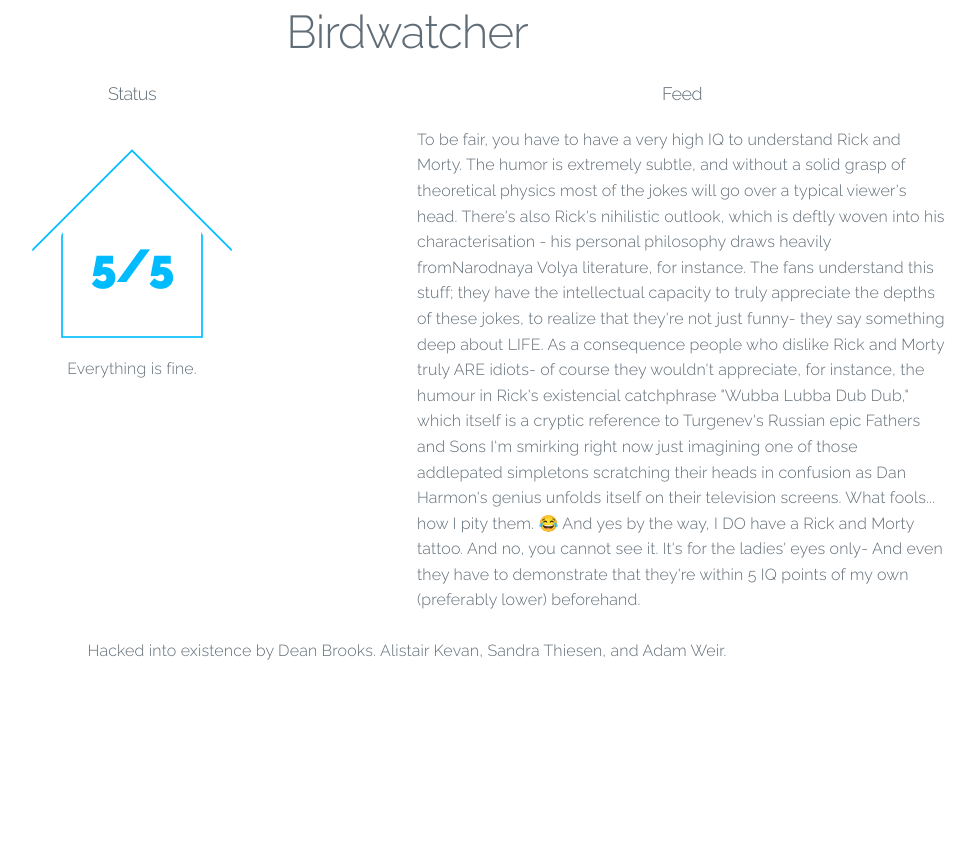
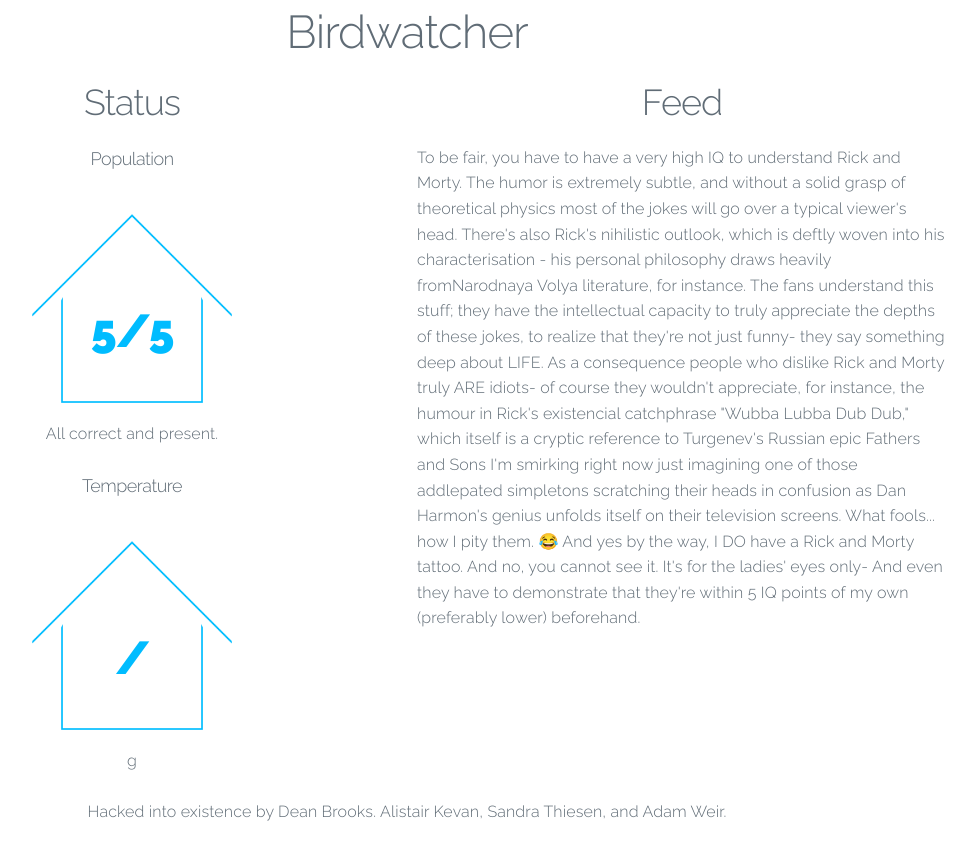
Before and after one commit to swaneekazoo/rgu-birdwatcher, a plain HTML site: page frontend/index.html in a window 1280 px wide. Shown: the part 21-870 px from the top of the page, without its empty margins (233-1208 px from the left). Before the commit the page ends 800 px from the top, so only its background shows below. Drawn offline with Linux system fonts and the light colour scheme; a small style sheet from the web is missing.

Commit message:
5:09 update

```diff
--- a/frontend/css/style.css
+++ b/frontend/css/style.css
@@ -3,7 +3,7 @@ nav{
   background-color:
 }
 
-h1, h5{
+.title{
   text-align: center;
 }
 
--- a/frontend/index.html
+++ b/frontend/index.html
@@ -33,12 +33,23 @@
 
 					<div class="column">
 						<section id="status">
-							<h5 class="title">Status</h5>
+							<h2 class="title">Status</h2>
+
+							<h5 class="title">Population</h5>
 							<div class="container" id="statbox">
 								<h1 id="stathead">/</h1>
-								<img src="img/good.png" id="statimg"/>
+								<img src="img/good.png" id="statimg">
 								<p id="statdesc">g</p>
 							</div>
+
+							<h5 class="title">Temperature</h5>
+							<div class="container" id="statbox">
+								<h1 id="stathead">/</h1>
+								<img src="img/good.png" id="statimg">
+								<p id="statdesc">g</p>
+							</div>
+
+
 						</section>
 					</div>
 
@@ -46,7 +57,7 @@
 
 					<div class="column">
 						<section id="feed">
-							<h5 class="title">Feed</h5>
+							<h2 class="title">Feed</h2>
 							<p>
 								To be fair, you have to have a very high IQ to understand Rick and Morty. The humor is extremely subtle, and without a solid grasp of theoretical physics most of the jokes will go over a typical viewer's head. There's also Rick's nihilistic outlook, which is deftly woven into his characterisation - his personal philosophy draws heavily fromNarodnaya Volya literature, for instance. The fans understand this stuff; they have the intellectual capacity to truly appreciate the depths of these jokes, to realize that they're not just funny- they say something deep about LIFE. As a consequence people who dislike Rick and Morty truly ARE idiots- of course they wouldn't appreciate, for instance, the humour in Rick's existencial catchphrase "Wubba Lubba Dub Dub," which itself is a cryptic reference to Turgenev's Russian epic Fathers and Sons I'm smirking right now just imagining one of those addlepated simpletons scratching their heads in confusion as Dan Harmon's genius unfolds itself on their television screens. What fools... how I pity them. 😂 And yes by the way, I DO have a Rick and Morty tattoo. And no, you cannot see it. It's for the ladies' eyes only- And even they have to demonstrate that they're within 5 IQ points of my own (preferably lower) beforehand.
 							</p>
--- a/frontend/js/status.js
+++ b/frontend/js/status.js
@@ -40,7 +40,7 @@ function Update() {
 
     statbool = 'good';
     colour = '#00bcff';
-    description = 'Everything is fine.';
+    description = 'All correct and present.';
 
   }
 
```
